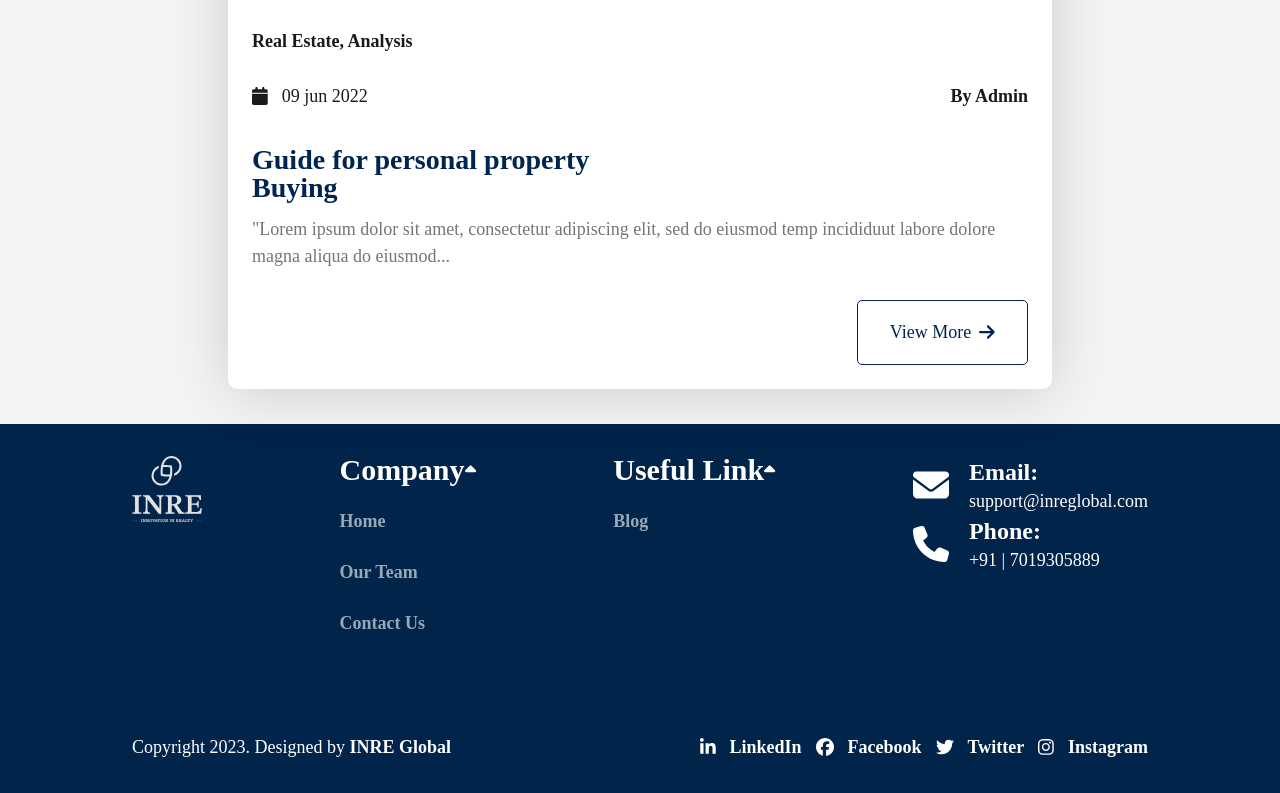
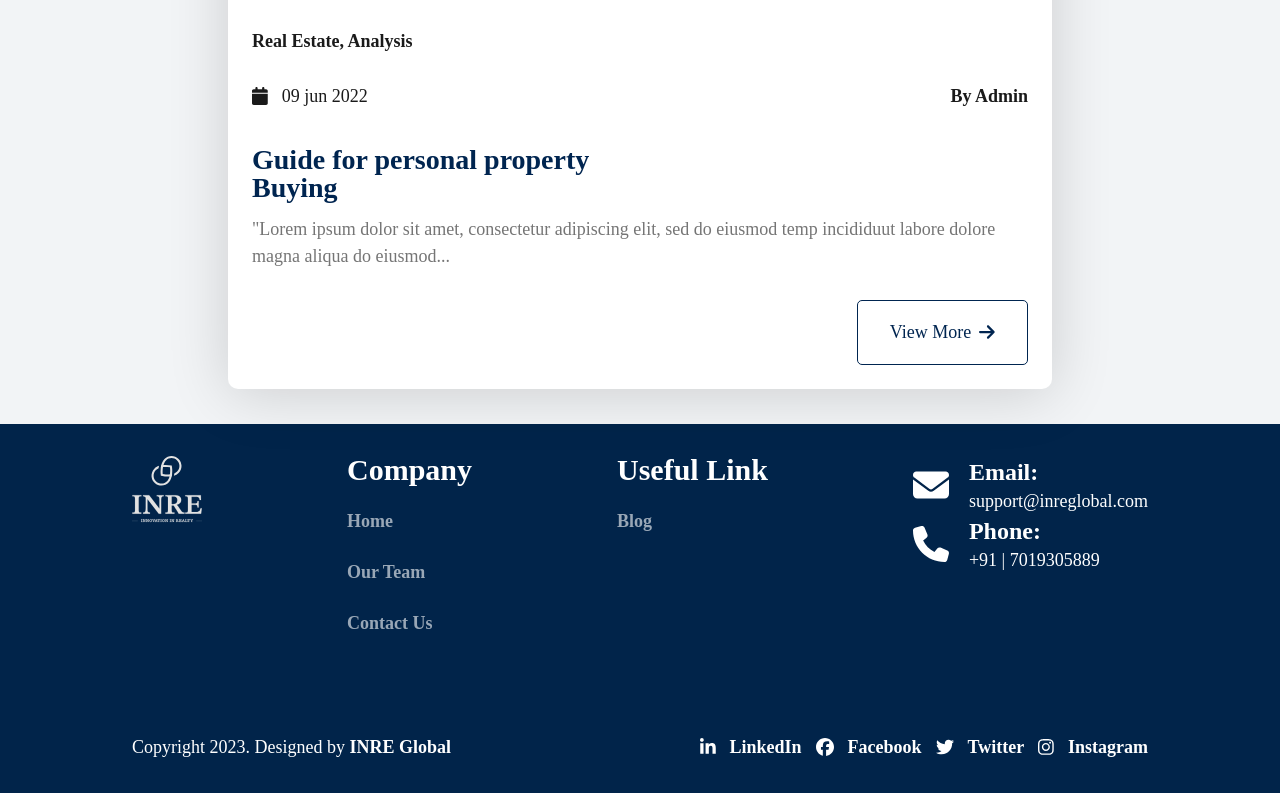
Before and after one commit to kekkei9/INRE-Demo-Website, a Next.js app: page /blogs/1 in a window 1280 px wide. Shown: the part 5124-5917 px from the top of the page. Built offline with nearby package versions, Linux system fonts and the light colour scheme; a web font is replaced by a local one.

Commit message:
update md arrow

```diff
--- a/src/components/Footer/CustomDropdownNav/CustomDropdownNav.tsx
+++ b/src/components/Footer/CustomDropdownNav/CustomDropdownNav.tsx
@@ -21,7 +21,9 @@ const CustomDropdownNav = ({ navList, label }: ICustomDropdownNavProps) => {
         <div className="text-xl md:text-[1.875rem]">{label}</div>
         <FontAwesomeIcon
           icon={faCaretDown}
-          className={`transition-all ${isOpen ? "rotate-180" : "rotate-0"}`}
+          className={`md:hidden transition-all ${
+            isOpen ? "rotate-180" : "rotate-0"
+          }`}
         />
       </div>
       {isOpen && (
--- a/src/pages/blogs/[blogId].tsx
+++ b/src/pages/blogs/[blogId].tsx
@@ -27,7 +27,11 @@ const Blog = () => {
     <div>
       <div className="div-section text-base md:text-xl flex flex-col gap-5 md:gap-[2.1875rem]">
         <div className="flex items-center">
-          <FontAwesomeIcon icon={faArrowLeft} onClick={() => router.back()} />
+          <FontAwesomeIcon
+            icon={faArrowLeft}
+            onClick={() => router.back()}
+            className="cursor-pointer"
+          />
           <div className="ml-[1.125rem]">
             Guide for personal property Buying{" "}
           </div>
```
